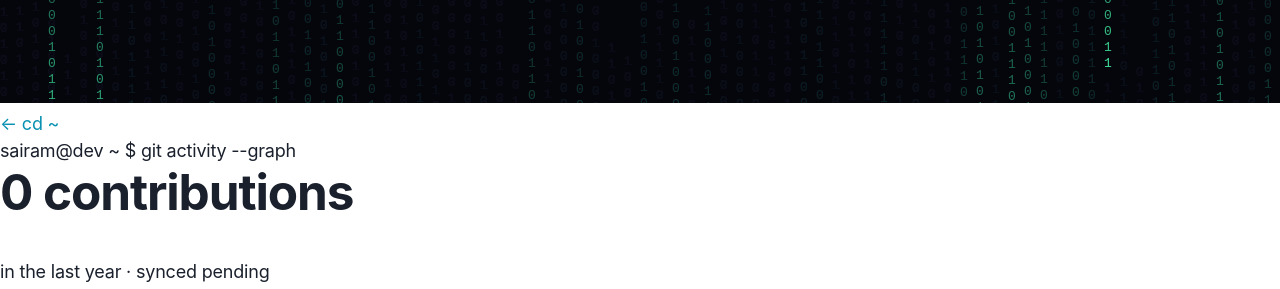
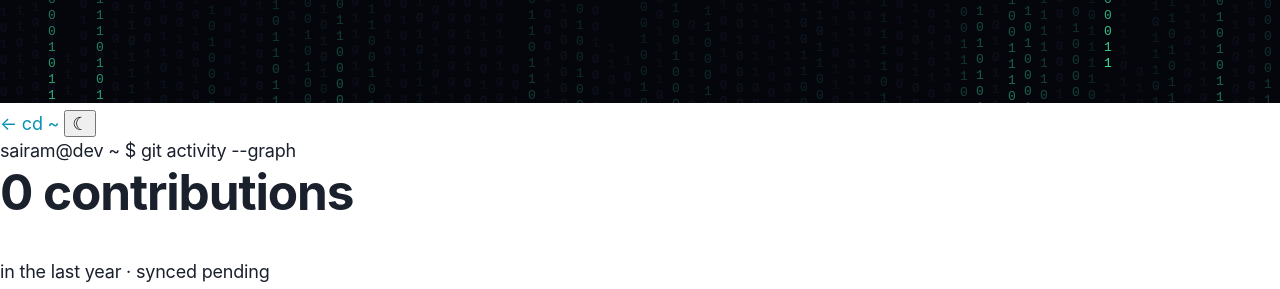
Before and after one commit to sairambokka/sairambokka.github.io, a Jekyll site: the page built from _pages/stats.md, in a window 1280 px wide. Shown: the part 867-1156 px from the top of the page. Built offline with Jekyll 4.4.1, drawn with Linux system fonts in a browser that asks for light colours.

Commit message:
fix: add theme toggle to stats page
Stats page reuses the home layout but has no statusbar, so it was
missing the light/dark toggle. Add the toggle button to the top nav
row; home.js already wires #theme-toggle and all stats colors are
driven by CSS vars, so light mode renders correctly.

Co-Authored-By: Claude Opus 4.8 <noreply@anthropic.com>

```diff
--- a/_includes/home/stats.html
+++ b/_includes/home/stats.html
@@ -4,7 +4,12 @@
 
 <!-- back / nav -->
 <section class="pt-[6vh] pb-[5vh]">
-  <a href="{{ '/' | relative_url }}" class="reveal inline-block font-mono text-sm text-dim hover:text-term transition mb-[30px] no-underline">← cd ~</a>
+  <div class="reveal flex items-center justify-between mb-[30px]">
+    <a href="{{ '/' | relative_url }}" class="inline-block font-mono text-sm text-dim hover:text-term transition no-underline">← cd ~</a>
+    <button id="theme-toggle" aria-label="toggle light/dark theme" class="text-dim hover:text-term transition cursor-pointer leading-none w-[26px] h-[26px] flex items-center justify-center text-[20px] rounded-md border border-line hover:border-term" title="toggle theme">
+      <span class="theme-dark-icon">☾</span><span class="theme-light-icon hidden">☀</span>
+    </button>
+  </div>
   <div class="reveal font-mono text-sm text-dim mb-3"><span class="text-term">sairam@dev</span> <span class="text-fg">~ $ git activity --graph</span></div>
   <h1 class="reveal font-disp font-semibold text-[clamp(30px,6vw,52px)] tracking-[-0.02em] leading-none mb-[10px]">
     <span id="contrib-count" data-total="{{ site.data.contributions.total | default: 0 }}">0</span>
```
